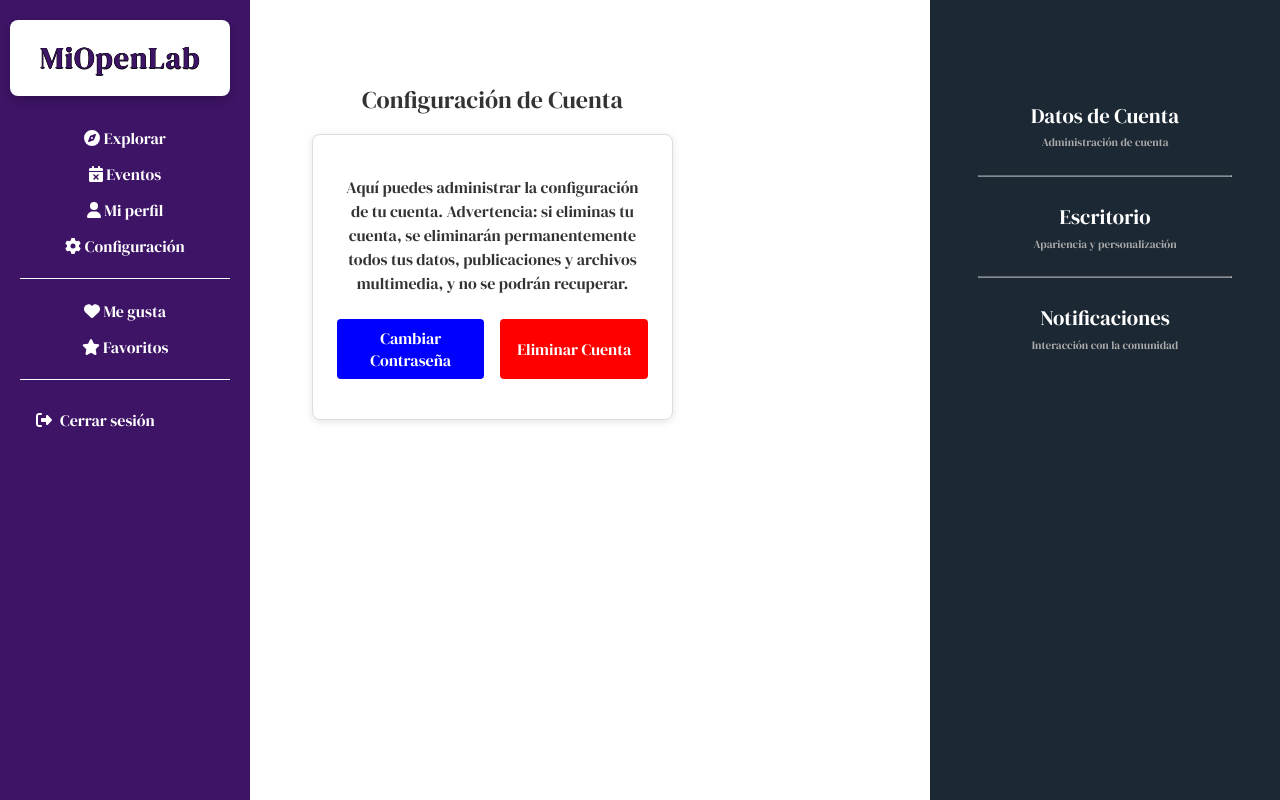
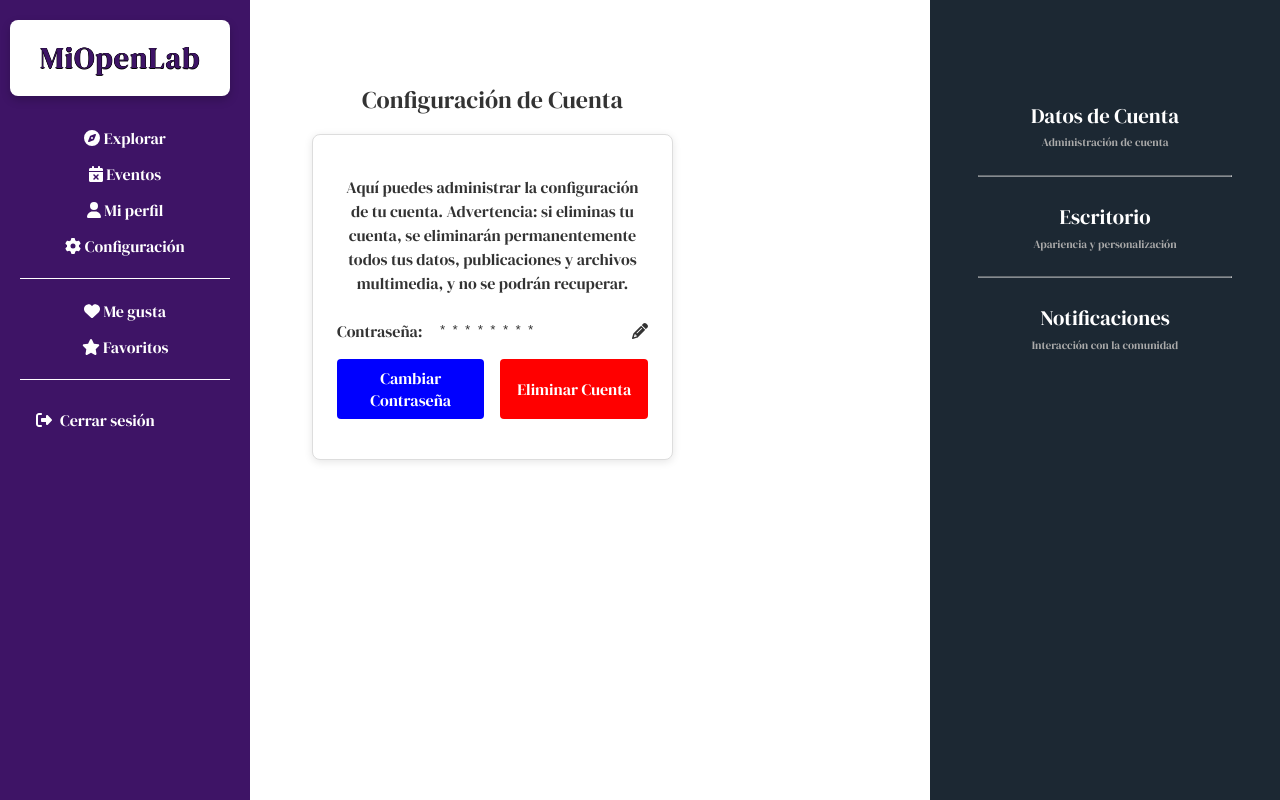
Before and after one commit to Shaddia/MyOpenLab, a React (Vite) app: page /configuracion in a window 1280 px wide. Built offline with nearby package versions, Linux system fonts and the light colour scheme; no server answers; sample sign-in values are in the browser's storage.

Commit message:
Cambiar contraseña agregado

```diff
--- a/src/pages/Configuración.jsx
+++ b/src/pages/Configuración.jsx
@@ -1,4 +1,6 @@
 import React from 'react';
+import { FontAwesomeIcon } from '@fortawesome/react-fontawesome';
+import { faPencilAlt } from '@fortawesome/free-solid-svg-icons';
 import { useAuth } from '../context/useAuth';
 import { useNavigate } from 'react-router-dom';
 import { db, storage } from '../services/firebase';
@@ -83,7 +85,9 @@ const Configuración = () => {
 
       // Enviar correo de verificación
       await sendEmailVerification(user);
-      alert("Se ha enviado un correo de verificación a tu gmail. Revisa tu correo para confirmar el cambio.");
+
+      // Mensaje de éxito
+      alert("La contraseña se actualizó exitosamente. Se ha enviado un correo de verificación a tu correo.");
     } catch (error) {
       console.error("Error cambiando la contraseña:", error);
       alert("Error cambiando la contraseña: " + error.message);
@@ -92,7 +96,7 @@ const Configuración = () => {
 
   return (
     <Layout>
-      <div style={{ display: 'flex', padding: '2rem', maxWidth: '100%', margin: '0 auto', marginLeft:'0', marginRight: '0' }}>
+      <div style={{ display: 'flex', padding: '2rem', maxWidth: '100%', margin: '0 auto', marginLeft: '0', marginRight: '0' }}>
         {/* Contenido principal */}
         <div style={{ flex: '1 1 70%', paddingRight: '1rem' }}>
           <h2 style={{ marginBottom: '1rem', textAlign: 'center' }}>Configuración de Cuenta</h2>
@@ -106,6 +110,24 @@ const Configuración = () => {
             <p style={{ marginBottom: '1.5rem', color: '#333' }}>
               Aquí puedes administrar la configuración de tu cuenta. <strong>Advertencia:</strong> si eliminas tu cuenta, se eliminarán permanentemente todos tus datos, publicaciones y archivos multimedia, y no se podrán recuperar.
             </p>
+            {/* Bloque para mostrar contraseña enmascarada con ícono de lápiz */}
+            <div style={{ display: 'flex', alignItems: 'center', marginBottom: '1rem' }}>
+              <strong>Contraseña:</strong>
+              <span style={{
+                marginLeft: '1rem',
+                fontFamily: 'monospace',
+                letterSpacing: '0.3rem',
+                userSelect: 'none'
+              }}>
+                ********
+              </span>
+              <FontAwesomeIcon
+                icon={faPencilAlt}
+                style={{ marginLeft: 'auto', cursor: 'pointer' }}
+                onClick={handleChangePassword}
+              />
+            </div>
+            {/* Área de botones */}
             <div style={{ display: 'flex', justifyContent: 'space-between', flexWrap: 'wrap' }}>
               <button
                 onClick={handleChangePassword}
```
